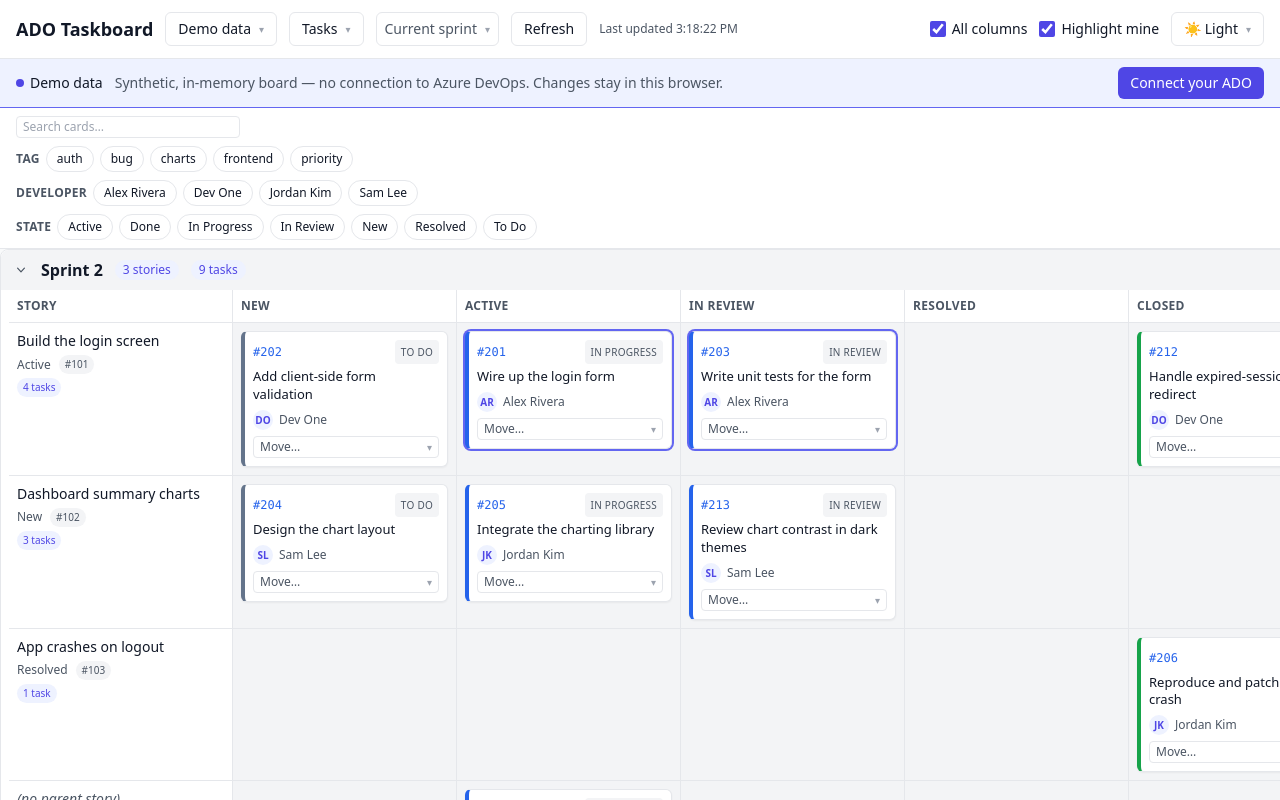
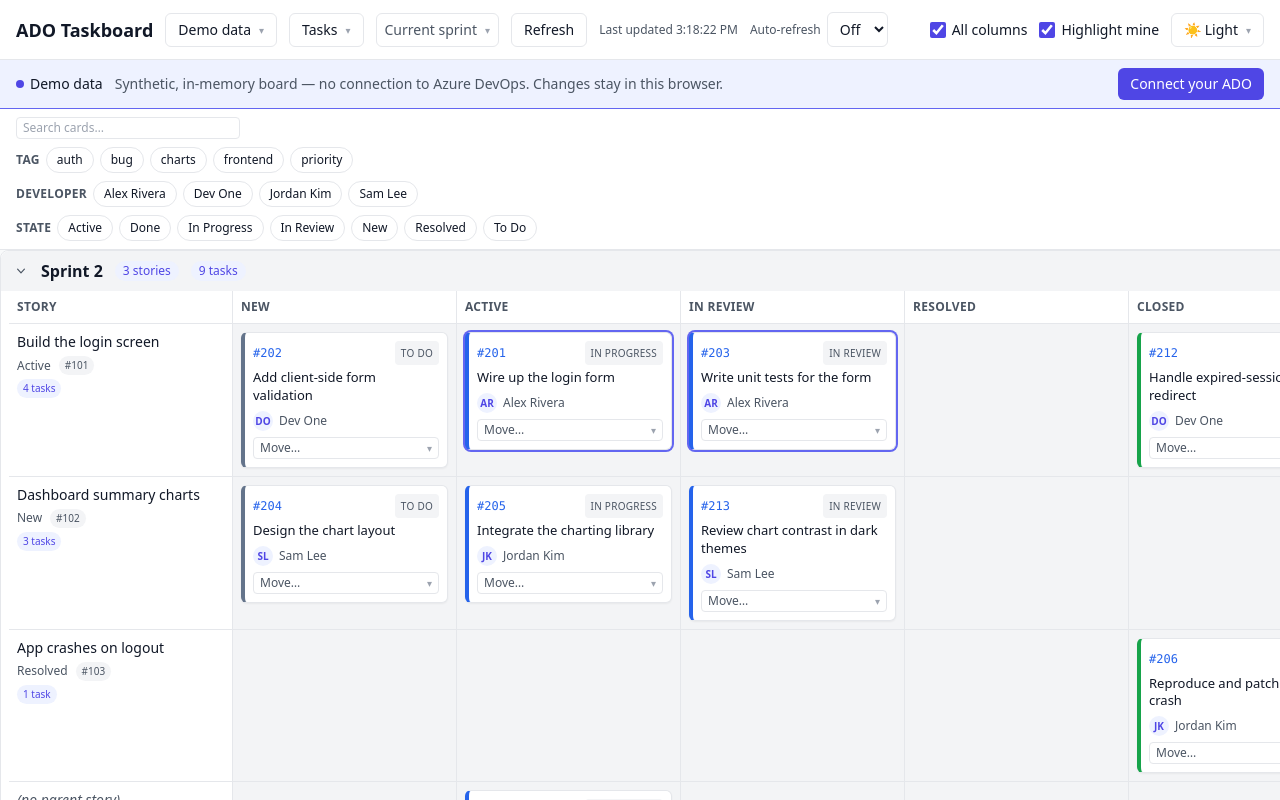
Before and after one commit to henzogomes/ado-taskboard, a React (Vite) app: page / in a window 1280 px wide. Both pictures are taken after a click on the button "View demo". Built offline with nearby package versions, Linux system fonts and the light colour scheme.

Commit message:
feat(board): opt-in background auto-refresh (#15) (#25)

```diff
--- a/src/App.tsx
+++ b/src/App.tsx
@@ -17,6 +17,7 @@ import { ThemePicker } from './theme/ThemePicker'
 import { StateCategoryContext } from './theme/StateCategoryContext'
 import { useShowAllColumns } from './board/useShowAllColumns'
 import { useHighlightMine } from './board/useHighlightMine'
+import { usePolling } from './board/usePolling'
 import { useExpandedSections } from './board/useExpandedSections'
 import { currentIterationId } from './domain/currentIteration'
 import { useBoardData } from './hooks/useBoardData'
@@ -105,6 +106,7 @@ function App() {
 
   const { showAll, toggle: toggleShowAll } = useShowAllColumns()
   const { highlightMine, toggle: toggleHighlightMine } = useHighlightMine()
+  const { intervalMs, setIntervalMs, options: pollOptions } = usePolling()
 
   const defaultExpandedId = useMemo(() => currentIterationId(iterations, new Date()), [iterations])
   const { isExpanded, toggle: toggleSection } = useExpandedSections(defaultExpandedId)
@@ -145,6 +147,19 @@ function App() {
   // apply on failure — with only one write ever in flight, no sibling move
   // could have landed on the board in the meantime for that rollback to stomp.
   const pendingRef = useRef(false)
+
+  // Background auto-refresh (opt-in via the header select; off by default so the
+  // board stays staleTime: Infinity unless the user asks for a cadence). Skips a
+  // tick while a write is in flight so a refetch never lands on top of an
+  // optimistic move and clobber its undo snapshot.
+  useEffect(() => {
+    if (intervalMs === 0) return
+    const id = setInterval(() => {
+      if (pendingRef.current) return
+      void refresh()
+    }, intervalMs)
+    return () => clearInterval(id)
+  }, [intervalMs, refresh])
 
   const handleDropCard = useCallback(
     (cardId: number, toColumn: string) => {
@@ -245,6 +260,22 @@ function App() {
             {lastUpdated ? `Last updated ${lastUpdated.toLocaleTimeString()}` : 'Not loaded yet'}
           </span>
 
+          <label className="flex items-center gap-1.5 text-sm text-content">
+            <span className="text-xs text-content-muted">Auto-refresh</span>
+            <select
+              aria-label="Auto-refresh"
+              value={intervalMs}
+              onChange={(e) => setIntervalMs(Number(e.target.value))}
+              className="rounded-md border border-line bg-surface px-2 py-1.5 text-sm text-content"
+            >
+              {pollOptions.map((o) => (
+                <option key={o.value} value={o.value}>
+                  {o.label}
+                </option>
+              ))}
+            </select>
+          </label>
+
           <label className="ml-auto flex items-center gap-1.5 text-sm text-content">
             <input
               type="checkbox"
--- /dev/null
+++ b/src/board/usePolling.ts
@@ -0,0 +1,38 @@
+import { useEffect, useState } from 'react';
+
+const KEY = 'ado-taskboard-poll-interval';
+
+export interface PollOption {
+  value: number;
+  label: string;
+}
+
+/** Off by default; a user opting in gets a background refetch at the chosen cadence. */
+export const POLL_OPTIONS: PollOption[] = [
+  { value: 0, label: 'Off' },
+  { value: 30_000, label: '30s' },
+  { value: 60_000, label: '1m' },
+  { value: 300_000, label: '5m' },
+];
+
+function readStored(): number {
+  const raw = localStorage.getItem(KEY);
+  if (raw === null) return 0;
+  const n = Number(raw);
+  return POLL_OPTIONS.some((o) => o.value === n) ? n : 0;
+}
+
+/**
+ * The background auto-refresh interval, persisted in localStorage. `intervalMs`
+ * is 0 (off) by default, so the board stays `staleTime: Infinity` until the user
+ * opts in; choosing a cadence drives a `refresh()` interval in `App`.
+ */
+export function usePolling() {
+  const [intervalMs, setIntervalMs] = useState<number>(readStored);
+
+  useEffect(() => {
+    localStorage.setItem(KEY, String(intervalMs));
+  }, [intervalMs]);
+
+  return { intervalMs, setIntervalMs, options: POLL_OPTIONS };
+}
```
Also changed, not shown: 1 other file (tests, documents, lock files or other folders).
